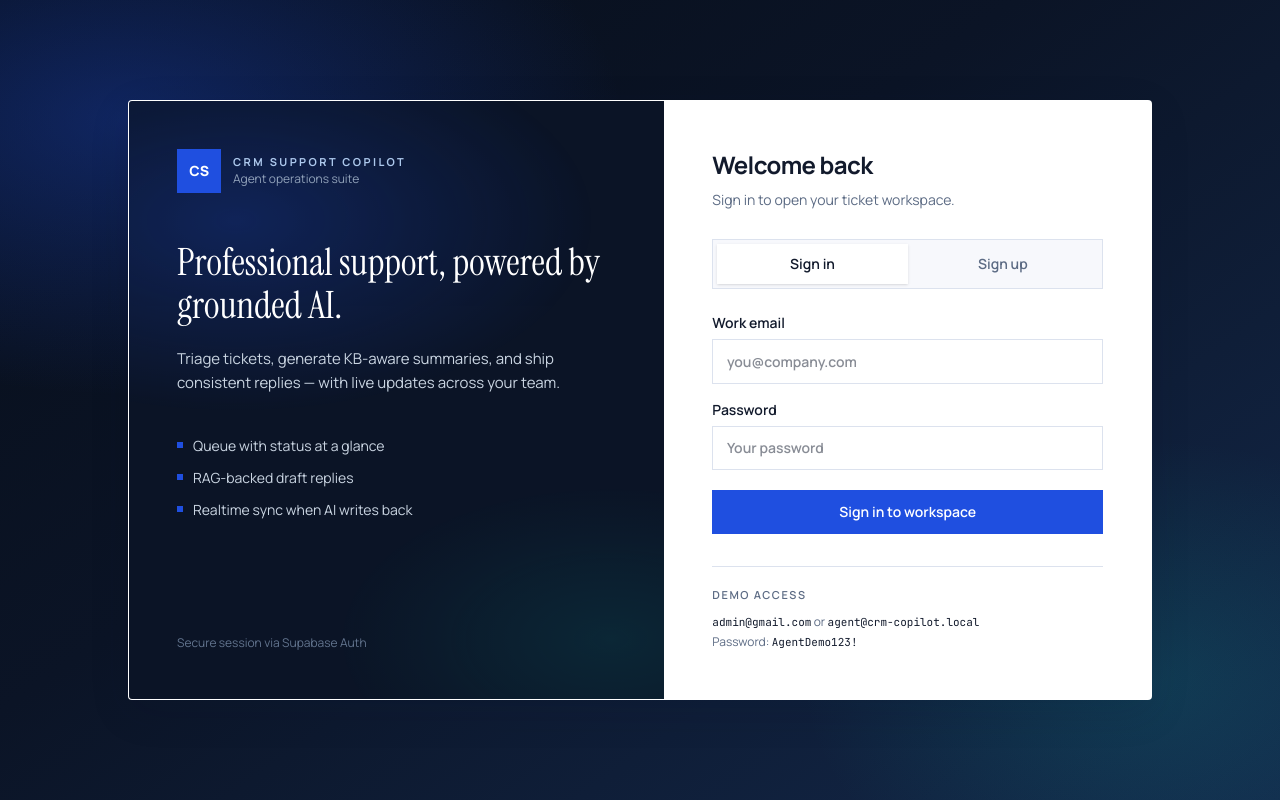
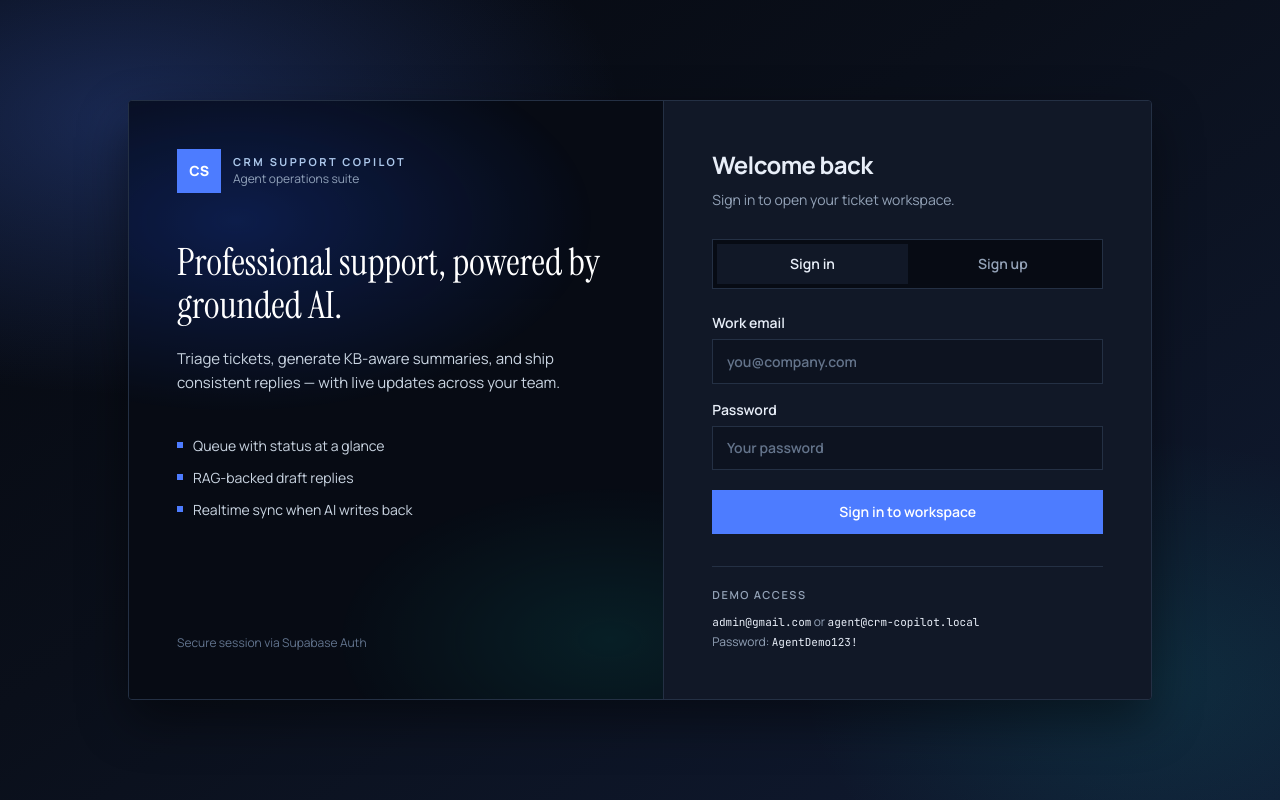
Before and after one commit to AmimaKhan002/AI-Assisted-CRM-Support-Copilot, a Next.js app in the folder crm-copilot/: page /login in a window 1280 px wide. Built offline with nearby package versions, Linux system fonts and the light colour scheme.

Commit message:
Switch app UI to a professional dark theme.

```diff
--- a/crm-copilot/app/globals.css
+++ b/crm-copilot/app/globals.css
@@ -1,28 +1,28 @@
 @import "tailwindcss";
 
 :root {
-  --navy: #0b1426;
-  --navy-soft: #152238;
-  --background: #f3f5f9;
-  --foreground: #121a2c;
-  --panel: #ffffff;
-  --panel-muted: #f7f8fc;
-  --border: #dce2ee;
-  --border-strong: #c5cedf;
-  --muted: #5c6b84;
-  --accent: #1f4fe0;
-  --accent-hover: #163dba;
-  --accent-soft: #e8efff;
-  --success: #0f7a55;
-  --success-bg: #e8f7f0;
-  --warning: #9a6700;
-  --warning-bg: #fff6de;
-  --info: #0b6e99;
-  --info-bg: #e7f5fb;
-  --danger: #b42318;
-  --danger-bg: #fef3f2;
-  --shadow-sm: 0 1px 2px rgba(18, 26, 44, 0.05);
-  --shadow-md: 0 12px 40px rgba(11, 20, 38, 0.12);
+  --navy: #070b14;
+  --navy-soft: #10182a;
+  --background: #0a0f1a;
+  --foreground: #e8eef8;
+  --panel: #111827;
+  --panel-muted: #0d1320;
+  --border: #243044;
+  --border-strong: #334155;
+  --muted: #94a3b8;
+  --accent: #4d7cff;
+  --accent-hover: #6b93ff;
+  --accent-soft: rgba(77, 124, 255, 0.14);
+  --success: #34d399;
+  --success-bg: rgba(52, 211, 153, 0.12);
+  --warning: #fbbf24;
+  --warning-bg: rgba(251, 191, 36, 0.12);
+  --info: #38bdf8;
+  --info-bg: rgba(56, 189, 248, 0.12);
+  --danger: #f87171;
+  --danger-bg: rgba(248, 113, 113, 0.12);
+  --shadow-sm: 0 1px 2px rgba(0, 0, 0, 0.35);
+  --shadow-md: 0 20px 50px rgba(0, 0, 0, 0.45);
 }
 
 @theme inline {
@@ -50,25 +50,28 @@ body {
   background: var(--background);
   color: var(--foreground);
   font-family: var(--font-ui), ui-sans-serif, sans-serif;
+  color-scheme: dark;
 }
 
 .app-shell {
   background:
-    radial-gradient(900px 420px at 0% 0%, rgba(31, 79, 224, 0.07), transparent 55%),
-    radial-gradient(700px 380px at 100% 0%, rgba(11, 20, 38, 0.05), transparent 50%),
-    linear-gradient(180deg, #eef1f7 0%, #f5f7fb 40%, #eef2f8 100%);
+    radial-gradient(900px 420px at 0% 0%, rgba(77, 124, 255, 0.14), transparent 55%),
+    radial-gradient(700px 380px at 100% 0%, rgba(14, 165, 160, 0.08), transparent 50%),
+    linear-gradient(180deg, #070b14 0%, #0a0f1a 45%, #0c1220 100%);
 }
 
 .login-shell {
   min-height: 100%;
   background:
-    radial-gradient(900px 500px at 10% 15%, rgba(31, 79, 224, 0.35), transparent 55%),
-    radial-gradient(700px 480px at 90% 85%, rgba(14, 165, 160, 0.18), transparent 50%),
-    linear-gradient(145deg, #070e1a 0%, #0b1426 42%, #13284a 100%);
+    radial-gradient(900px 500px at 10% 15%, rgba(77, 124, 255, 0.28), transparent 55%),
+    radial-gradient(700px 480px at 90% 85%, rgba(14, 165, 160, 0.14), transparent 50%),
+    linear-gradient(145deg, #05080f 0%, #0a0f1a 42%, #101b33 100%);
 }
 
 .auth-card {
   box-shadow: var(--shadow-md);
+  background: var(--panel);
+  border-color: var(--border);
 }
 
 .btn-primary {
@@ -87,7 +90,7 @@ body {
 }
 
 .btn-secondary {
-  background: #fff;
+  background: transparent;
   color: var(--foreground);
   border: 1px solid var(--border);
   font-weight: 600;
@@ -96,23 +99,27 @@ body {
 
 .btn-secondary:hover:not(:disabled) {
   border-color: var(--accent);
-  color: var(--accent);
+  color: var(--accent-hover);
   background: var(--accent-soft);
 }
 
 .field-input {
   width: 100%;
   border: 1px solid var(--border);
-  background: #fff;
+  background: var(--panel-muted);
   padding: 0.7rem 0.85rem;
   color: var(--foreground);
   outline: none;
   transition: border-color 0.15s ease, box-shadow 0.15s ease;
 }
 
+.field-input::placeholder {
+  color: #64748b;
+}
+
 .field-input:focus {
   border-color: var(--accent);
-  box-shadow: 0 0 0 3px rgba(31, 79, 224, 0.15);
+  box-shadow: 0 0 0 3px rgba(77, 124, 255, 0.22);
 }
 
 @keyframes fade-up {
--- a/crm-copilot/app/login/page.tsx
+++ b/crm-copilot/app/login/page.tsx
@@ -100,9 +100,9 @@ export default function LoginPage() {
 
   return (
     <div className="login-shell flex flex-1 items-center justify-center px-4 py-8 md:py-12">
-      <div className="auth-card animate-fade-up grid w-full max-w-5xl overflow-hidden rounded-sm border border-white/10 bg-white md:grid-cols-[1.1fr_1fr]">
+      <div className="auth-card animate-fade-up grid w-full max-w-5xl overflow-hidden rounded-sm border border-[var(--border)] md:grid-cols-[1.1fr_1fr]">
         {/* Brand panel */}
-        <aside className="relative hidden flex-col justify-between overflow-hidden bg-navy p-10 text-white md:flex lg:p-12">
+        <aside className="relative hidden flex-col justify-between overflow-hidden border-r border-[var(--border)] bg-[var(--navy)] p-10 text-white md:flex lg:p-12">
           <div
             className="pointer-events-none absolute inset-0 opacity-60"
             style={{
@@ -174,13 +174,13 @@ export default function LoginPage() {
           </p>
 
           {/* Tabs */}
-          <div className="mt-7 grid grid-cols-2 border border-[var(--border)] bg-panel-muted p-1">
+          <div className="mt-7 grid grid-cols-2 border border-[var(--border)] bg-[var(--navy)] p-1">
             <button
               type="button"
               onClick={() => switchMode("signin")}
               className={`px-3 py-2.5 text-sm font-semibold transition-colors ${
                 mode === "signin"
-                  ? "bg-white text-foreground shadow-sm"
+                  ? "bg-panel text-foreground"
                   : "text-muted hover:text-foreground"
               }`}
             >
@@ -191,7 +191,7 @@ export default function LoginPage() {
               onClick={() => switchMode("signup")}
               className={`px-3 py-2.5 text-sm font-semibold transition-colors ${
                 mode === "signup"
-                  ? "bg-white text-foreground shadow-sm"
+                  ? "bg-panel text-foreground"
                   : "text-muted hover:text-foreground"
               }`}
             >
--- a/crm-copilot/app/page.tsx
+++ b/crm-copilot/app/page.tsx
@@ -72,7 +72,7 @@ export default function HomePage() {
   return (
     <AuthGate>
       <div className="app-shell flex min-h-0 flex-1 flex-col">
-        <header className="shrink-0 border-b border-[var(--border)] bg-white/90 px-4 py-3 backdrop-blur-md md:px-6">
+        <header className="shrink-0 border-b border-[var(--border)] bg-panel/90 px-4 py-3 backdrop-blur-md md:px-6">
           <div className="mx-auto flex max-w-[1440px] flex-wrap items-center justify-between gap-3">
             <div className="flex items-center gap-3">
               <div className="flex h-10 w-10 items-center justify-center bg-accent text-sm font-extrabold text-white">
@@ -104,10 +104,10 @@ export default function HomePage() {
               <span
                 className={`inline-flex items-center gap-1.5 border px-2.5 py-1.5 text-[11px] font-bold ${
                   realtimeStatus === "subscribed"
-                    ? "border-emerald-200 bg-[var(--success-bg)] text-[var(--success)]"
+                    ? "border-emerald-500/30 bg-[var(--success-bg)] text-[var(--success)]"
                     : realtimeStatus === "channel_error" ||
                         realtimeStatus === "timed_out"
-                      ? "border-red-200 bg-[var(--danger-bg)] text-danger"
+                      ? "border-red-500/30 bg-[var(--danger-bg)] text-danger"
                       : "border-[var(--border)] bg-panel-muted text-muted"
                 }`}
                 title={`Realtime: ${realtimeStatus}`}
@@ -138,7 +138,7 @@ export default function HomePage() {
         </header>
 
         <main className="mx-auto grid min-h-0 w-full max-w-[1440px] flex-1 md:grid-cols-[minmax(300px,380px)_1fr] md:gap-4 md:px-4 md:py-4 lg:px-6">
-          <aside className="flex min-h-0 flex-col border border-[var(--border)] bg-white shadow-[var(--shadow-sm)] max-md:border-x-0 max-md:border-t-0">
+          <aside className="flex min-h-0 flex-col border border-[var(--border)] bg-panel shadow-[var(--shadow-sm)] max-md:border-x-0 max-md:border-t-0">
             <div className="flex shrink-0 items-end justify-between border-b border-[var(--border)] px-4 py-3.5">
               <div>
                 <p className="text-sm font-extrabold text-foreground">Queue</p>
@@ -162,7 +162,7 @@ export default function HomePage() {
             </div>
           </aside>
 
-          <section className="min-h-0 overflow-hidden border border-[var(--border)] bg-white shadow-[var(--shadow-sm)] max-md:border-x-0">
+          <section className="min-h-0 overflow-hidden border border-[var(--border)] bg-panel shadow-[var(--shadow-sm)] max-md:border-x-0">
             <TicketDetail ticket={selected} onUpdated={handleUpdated} />
           </section>
         </main>
--- a/crm-copilot/components/AuthGate.tsx
+++ b/crm-copilot/components/AuthGate.tsx
@@ -43,7 +43,7 @@ export function AuthGate({ children }: { children: ReactNode }) {
   if (!ready) {
     return (
       <div className="app-shell flex flex-1 items-center justify-center">
-        <div className="border border-[var(--border)] bg-white px-6 py-4 text-sm font-medium text-muted shadow-[var(--shadow-sm)]">
+        <div className="border border-[var(--border)] bg-panel px-6 py-4 text-sm font-medium text-muted shadow-[var(--shadow-sm)]">
           Checking secure session…
         </div>
       </div>
--- a/crm-copilot/components/TicketDetail.tsx
+++ b/crm-copilot/components/TicketDetail.tsx
@@ -108,7 +108,7 @@ export function TicketDetail({
       </div>
 
       <div className="mx-auto flex w-full max-w-3xl flex-col gap-4 px-6 py-6 md:px-8">
-        <section className="animate-fade-up border border-[var(--border)] bg-white p-5 shadow-[var(--shadow-sm)]">
+        <section className="animate-fade-up border border-[var(--border)] bg-panel-muted p-5 shadow-[var(--shadow-sm)]">
           <h3 className="text-[11px] font-bold uppercase tracking-[0.16em] text-muted">
             Customer message
           </h3>
@@ -117,7 +117,7 @@ export function TicketDetail({
           </p>
         </section>
 
-        <section className="animate-fade-up border border-[var(--border)] bg-white p-5 shadow-[var(--shadow-sm)] [animation-delay:50ms]">
+        <section className="animate-fade-up border border-[var(--border)] bg-panel-muted p-5 shadow-[var(--shadow-sm)] [animation-delay:50ms]">
           <div className="flex items-center justify-between gap-2">
             <h3 className="text-[11px] font-bold uppercase tracking-[0.16em] text-muted">
               AI summary
```
